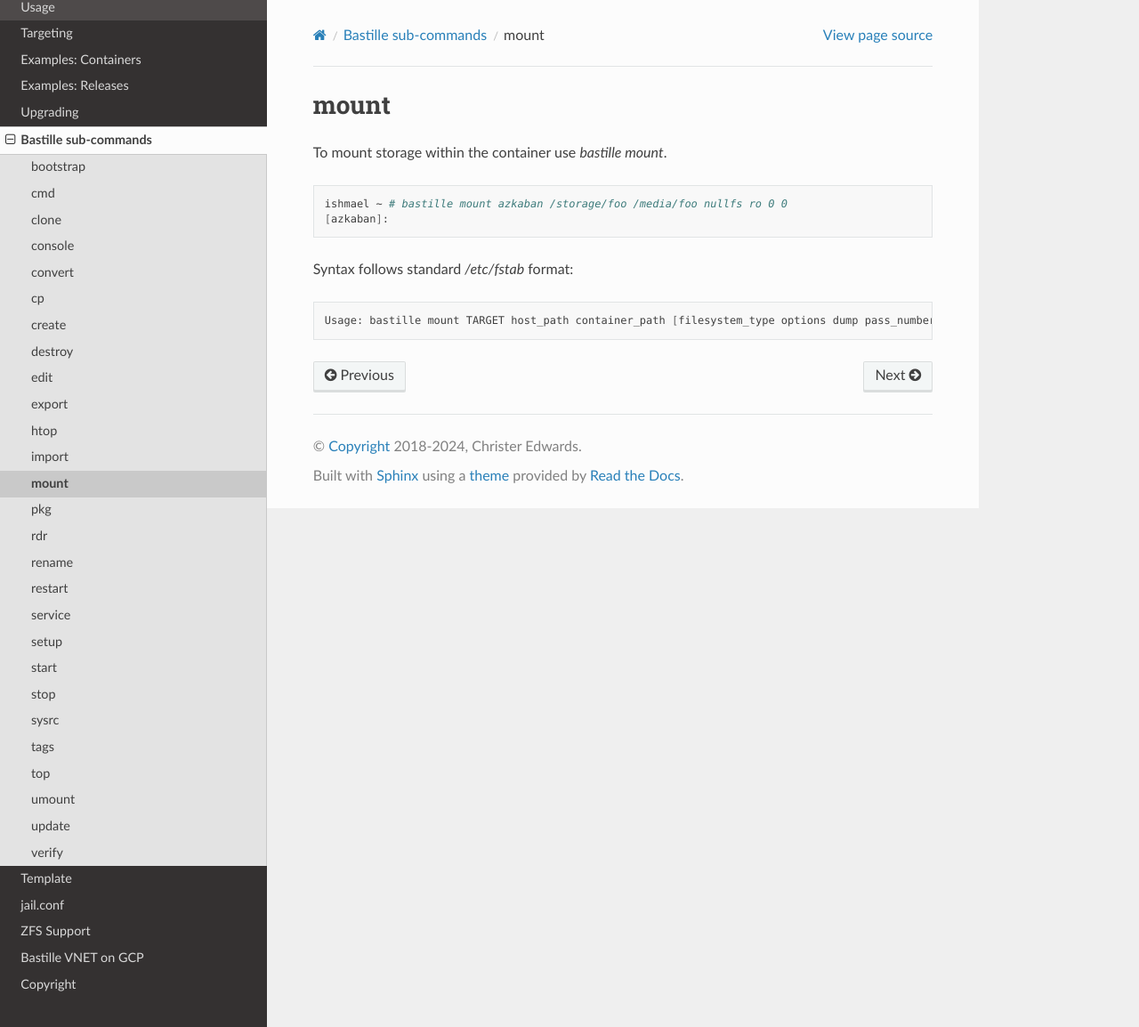
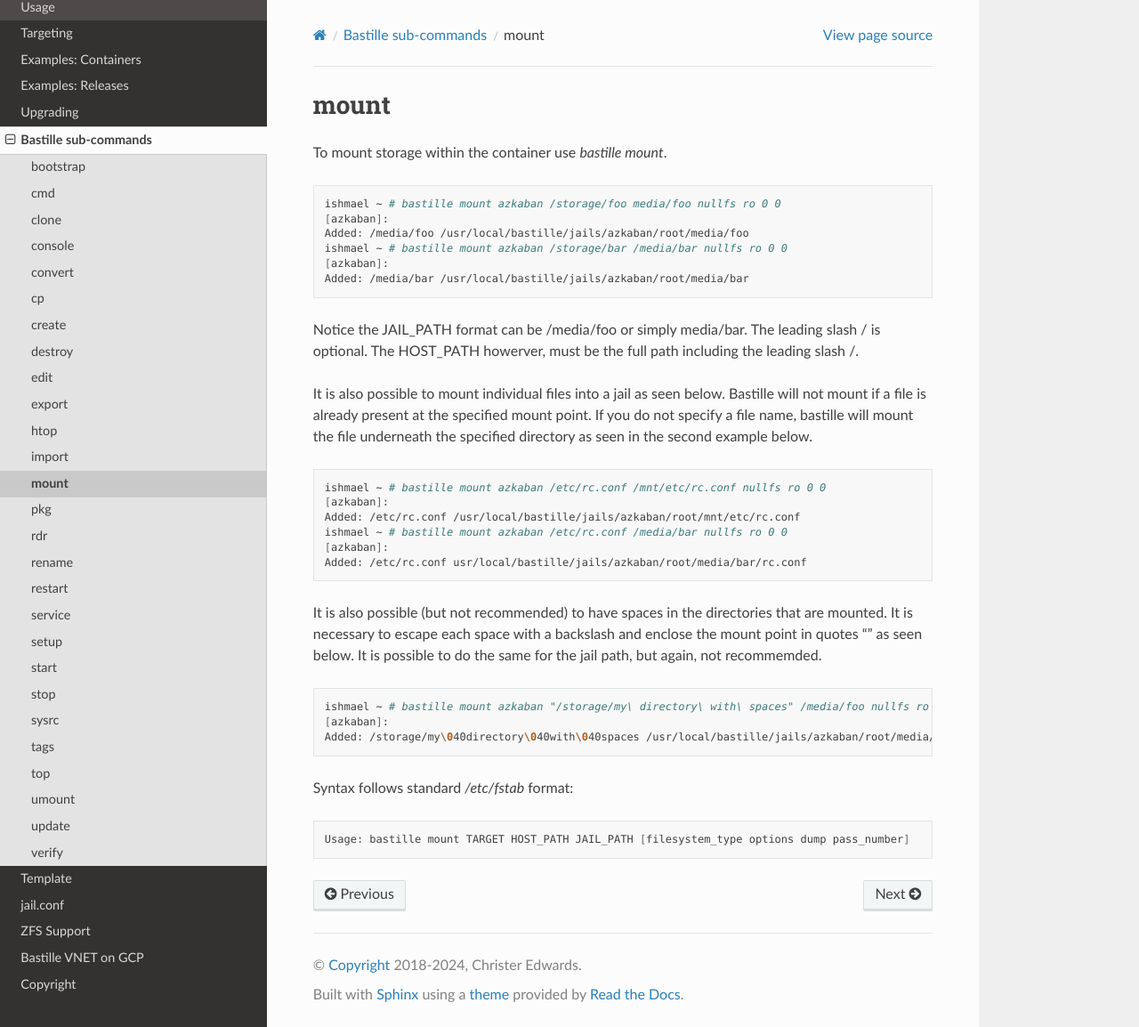
Before and after one commit to BastilleBSD/bastille, a Sphinx documentation site: the page built from docs/chapters/subcommands/mount.rst, in a window 1280 px wide and 1154 px high. Shown: the whole window at 89% size. Built offline with Sphinx 7.4.7 and the Read the Docs theme 3.1.0, drawn with Linux system fonts in a browser that asks for light colours; pages that are not in the unit, such as notebooks, are missing from menus.

Commit message:
Update docs

```diff
--- a/docs/chapters/subcommands/mount.rst
+++ b/docs/chapters/subcommands/mount.rst
@@ -6,11 +6,40 @@ To mount storage within the container use `bastille mount`.
 
 .. code-block:: shell
 
-  ishmael ~ # bastille mount azkaban /storage/foo /media/foo nullfs ro 0 0
+  ishmael ~ # bastille mount azkaban /storage/foo media/foo nullfs ro 0 0
   [azkaban]:
+  Added: /media/foo /usr/local/bastille/jails/azkaban/root/media/foo
+  ishmael ~ # bastille mount azkaban /storage/bar /media/bar nullfs ro 0 0
+  [azkaban]:
+  Added: /media/bar /usr/local/bastille/jails/azkaban/root/media/bar
+
+Notice the JAIL_PATH format can be /media/foo or simply media/bar. The leading slash / is optional. The HOST_PATH howerver, must be the full path including the leading slash /.
+
+It is also possible to mount individual files into a jail as seen below.
+Bastille will not mount if a file is already present at the specified mount point.
+If you do not specify a file name, bastille will mount the file underneath the specified directory as seen in the second example below.
+
+.. code-block:: shell
+
+  ishmael ~ # bastille mount azkaban /etc/rc.conf /mnt/etc/rc.conf nullfs ro 0 0
+  [azkaban]:
+  Added: /etc/rc.conf /usr/local/bastille/jails/azkaban/root/mnt/etc/rc.conf
+  ishmael ~ # bastille mount azkaban /etc/rc.conf /media/bar nullfs ro 0 0
+  [azkaban]:
+  Added: /etc/rc.conf usr/local/bastille/jails/azkaban/root/media/bar/rc.conf
+
+It is also possible (but not recommended) to have spaces in the directories that are mounted.
+It is necessary to escape each space with a backslash \ and enclose the mount point in quotes "" as seen below.
+It is possible to do the same for the jail path, but again, not recommemded.
+
+.. code-block:: shell
+
+  ishmael ~ # bastille mount azkaban "/storage/my\ directory\ with\ spaces" /media/foo nullfs ro 0 0
+  [azkaban]:
+  Added: /storage/my\040directory\040with\040spaces /usr/local/bastille/jails/azkaban/root/media/foo
 
 Syntax follows standard `/etc/fstab` format:
 
 .. code-block:: shell
 
-  Usage: bastille mount TARGET host_path container_path [filesystem_type options dump pass_number]
+  Usage: bastille mount TARGET HOST_PATH JAIL_PATH [filesystem_type options dump pass_number]
```
